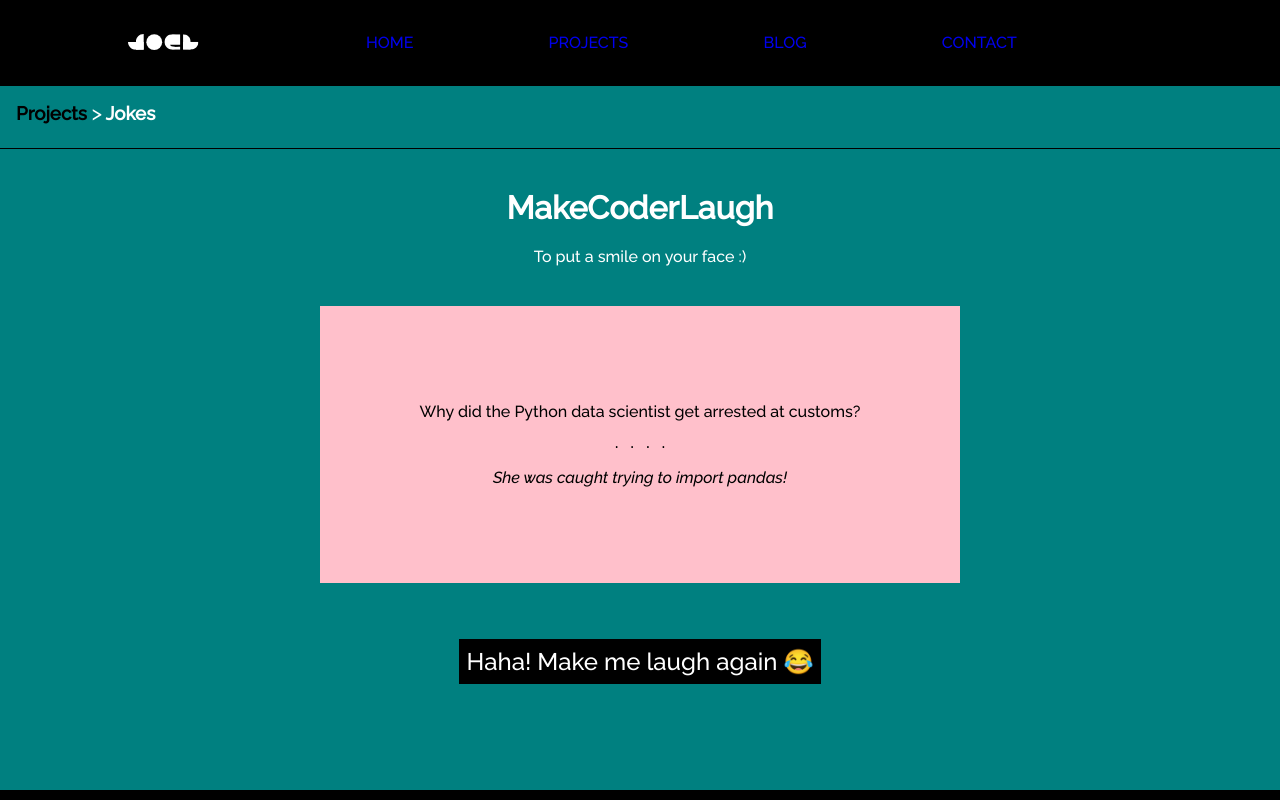
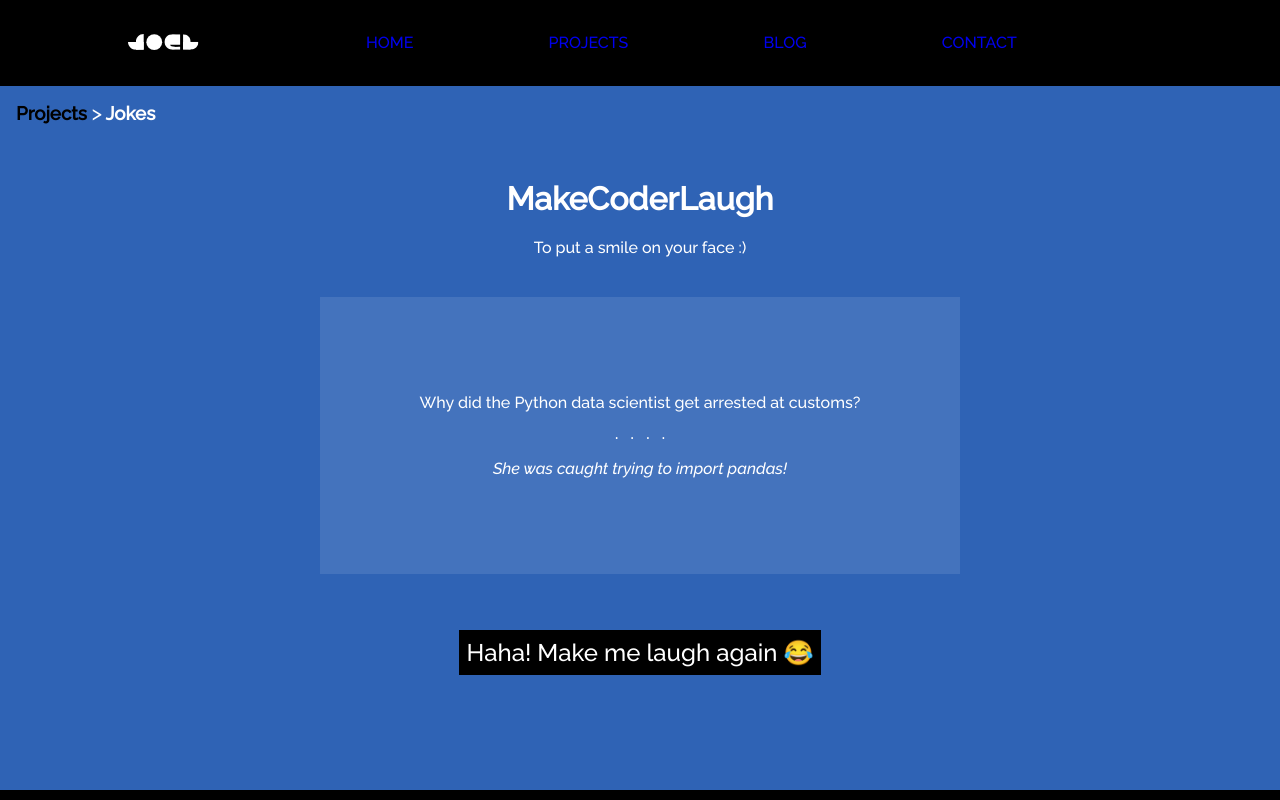
Before and after one commit to joelantonyjoy/portfolio, a React (Create React App) app: page /projects/jokes in a window 1280 px wide. Built offline with nearby package versions, Linux system fonts and the light colour scheme.

Commit message:
Jokes project design change

```diff
--- a/src/Pages/Projects.js
+++ b/src/Pages/Projects.js
@@ -14,12 +14,12 @@ export function Projects(){
             <div style={{display:'block',width:'70%',minWidth:'288px',maxWidth:740,margin:'auto'}}>
 
                     <Link style={{margin:8,textDecoration:'none',color:'red',fontSize:16}} to="jokes" title="Jokes Generator">
-                    <div style={{padding:32,border:'1px solid black'}}>
+                    <div style={{padding:32,border:'1px solid white'}}>
                     Jokes Generator
                     </div>
                     </Link>
                     <Link style={{margin:8,textDecoration:'none',color:'red',fontSize:16}} to="pomodoro" title="Pomodoro Timer">
-                    <div style={{padding:32,border:'1px solid black'}}>
+                    <div style={{padding:32,border:'1px solid white'}}>
                     Pomodoro Timer
                     </div>
                     </Link>
--- a/src/Pages/Projects/Jokes/Jokes.js
+++ b/src/Pages/Projects/Jokes/Jokes.js
@@ -45,14 +45,12 @@ var html;
             </div></div>;
     }
     return(
-        <div style={{background:'teal', color:'white', minHeight:'88vh'}}>
+        <div style={{background:'rgb(47 99 181)', color:'white', minHeight:'88vh'}}>
         <h3 style={{padding:'16px',margin:0}}><Link className="links" to="/projects"> Projects </Link><span style={{fontFamily:'fontLightRegular'}}>&#62;</span><span> Jokes</span></h3>
-            <hr style={{height: '1px',color: 'black',
-            backgroundColor: 'black',border: 'none'}}></hr>
         <div className="container">
             <h1>MakeCoderLaugh</h1>
             <p>To put a smile on your face :)</p>
-            <div style={{color:'black'}}  className="joke">
+            <div style={{color:'white'}}  className="joke">
             {html}
         </div>
             {/* <audio style={{display:'none'}} controls src={laugh} autoPlay></audio> */}
--- a/src/Pages/Projects/Jokes/jokes.css
+++ b/src/Pages/Projects/Jokes/jokes.css
@@ -7,11 +7,11 @@
 .joke{
     margin:40px 0px;
     padding:80px 16px;
-    background:pink;
+    background-color: rgba(255,255,255,0.1);
 }
 .links{
-color: black;
-  text-decoration: none;
+    color: black;
+    text-decoration: none;
 }
 .btn{
     background: black;
```
Also changed, not shown: 1 other file (tests, documents, lock files or other folders).
